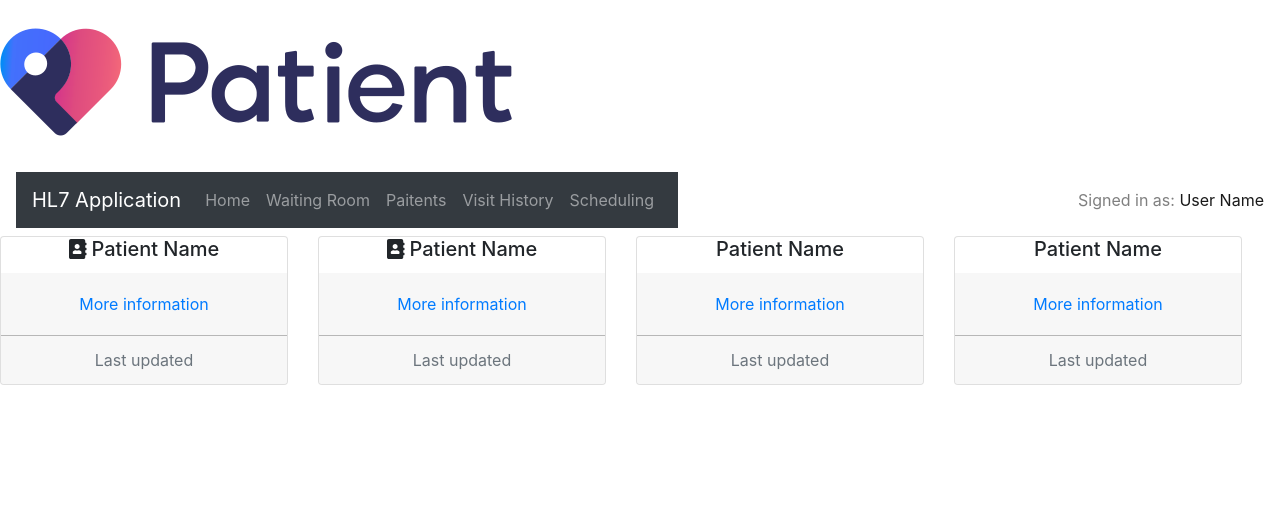
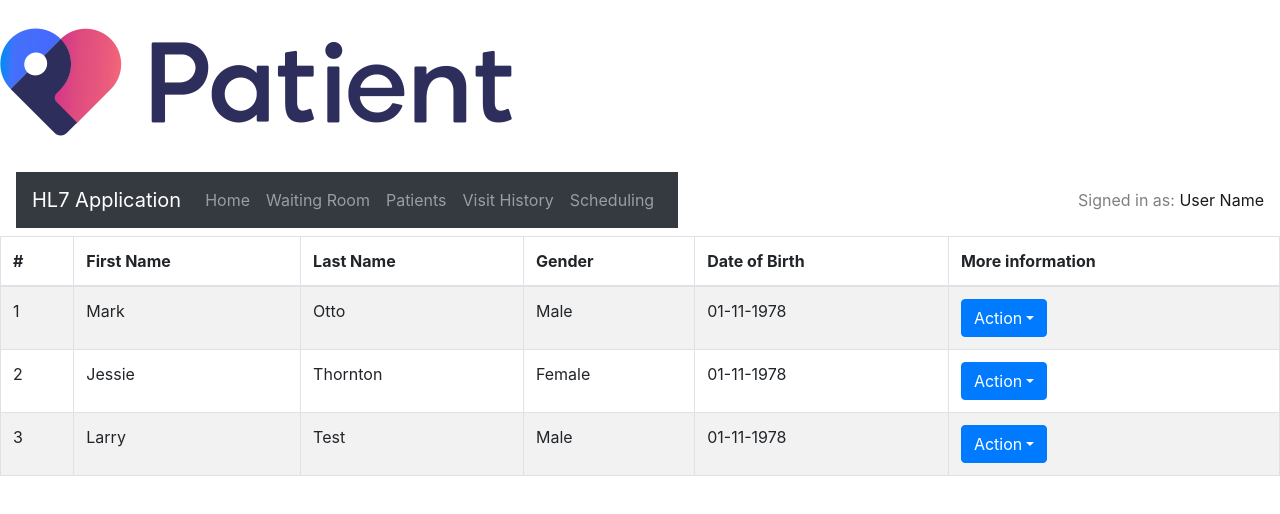
Before and after one commit to niallphelan01/ICT-skills-2-assignment-2, a React (Create React App) app: page / in a window 1280 px wide. Shown: the top 514 px of the page. Built offline with nearby package versions, Linux system fonts and the light colour scheme.

Commit message:
changes made to home view with a table of patients rather than cards

```diff
--- a/src/App.js
+++ b/src/App.js
@@ -8,6 +8,7 @@ import Dropdown from 'react-bootstrap/Dropdown';
 import DropdownButton from 'react-bootstrap/DropdownButton';
 import Accordion from 'react-bootstrap/Accordion';
 import CardDeck from 'react-bootstrap/CardDeck';
+import Table from 'react-bootstrap/Table'
 import { BrowserRouter } from 'react-router-dom';
 import { FontAwesomeIcon } from "@fortawesome/react-fontawesome";
 import "./globals/fontawesome";
@@ -19,85 +20,57 @@ function App() {
         <SiteHeader />
         </BrowserRouter>
         <div>
-        <CardDeck>
-        <Accordion defaultActiveKey="0">
-           <Card className = 'text-center' style={{ width: '18rem' }}>
-              <Card.Title><FontAwesomeIcon icon={["fas", "address-book"]} size="1x" /> Patient Name</Card.Title>
-              <Card.Header>
-                  <Accordion.Toggle as={Button} variant="link" eventKey="1"> More information</Accordion.Toggle>
-              </Card.Header>
-              <Accordion.Collapse eventKey="1">
-                 <Card.Body>More information on the patient, fields etc.
-                     <DropdownButton id="dropdown-basic-button" title="Action">
-                     <Dropdown.Item href="#/action-1">Action</Dropdown.Item>
+
+         <Table striped bordered hover>
+  <thead>
+    <tr>
+      <th>#</th>
+      <th>First Name</th>
+      <th>Last Name</th>
+      <th>Gender</th>
+      <th>Date of Birth</th>
+      <th>More information</th>
+    </tr>
+  </thead>
+  <tbody>
+    <tr>
+      <td>1</td>
+      <td>Mark</td>
+      <td>Otto</td>
+      <td>Male</td>
+      <td>01-11-1978</td>
+      <td><DropdownButton id="dropdown-basic-button" title="Action">
+                     <Dropdown.Item href="#/action-1">More information</Dropdown.Item>
                      <Dropdown.Item href="#/action-2">Another action</Dropdown.Item>
                      <Dropdown.Item href="#/action-3">Something else</Dropdown.Item>
-                 </DropdownButton>
-                 </Card.Body>
-
-              </Accordion.Collapse>
-              <Card.Footer className="text-muted">Last updated</Card.Footer>
-                      </Card>
-         </Accordion>
-         <Accordion defaultActiveKey="0">
-           <Card className = 'text-center' style={{ width: '18rem' }}>
-              <Card.Title><FontAwesomeIcon icon={["fas", "address-book"]} size="1x" /> Patient Name</Card.Title>
-              <Card.Header>
-                  <Accordion.Toggle as={Button} variant="link" eventKey="1"> More information</Accordion.Toggle>
-              </Card.Header>
-              <Accordion.Collapse eventKey="1">
-                 <Card.Body>More information on the patient, fields etc.
-                     <DropdownButton id="dropdown-basic-button" title="Action">
-                     <Dropdown.Item href="#/action-1">Action</Dropdown.Item>
+                 </DropdownButton></td>
+    </tr>
+    <tr>
+      <td>2</td>
+      <td>Jessie</td>
+      <td>Thornton</td>
+      <td>Female</td>
+      <td>01-11-1978</td>
+      <td><DropdownButton id="dropdown-basic-button" title="Action">
+                     <Dropdown.Item href="#/action-1">More information</Dropdown.Item>
                      <Dropdown.Item href="#/action-2">Another action</Dropdown.Item>
                      <Dropdown.Item href="#/action-3">Something else</Dropdown.Item>
-                 </DropdownButton>
-                 </Card.Body>
-
-              </Accordion.Collapse>
-              <Card.Footer className="text-muted">Last updated</Card.Footer>
-                      </Card>
-         </Accordion>
-         <Accordion defaultActiveKey="0">
-           <Card className = 'text-center' style={{ width: '18rem' }}>
-              <Card.Title>Patient Name</Card.Title>
-              <Card.Header>
-                  <Accordion.Toggle as={Button} variant="link" eventKey="1"> More information</Accordion.Toggle>
-              </Card.Header>
-              <Accordion.Collapse eventKey="1">
-                 <Card.Body>More information on the patient, fields etc.
-                     <DropdownButton id="dropdown-basic-button" title="Action">
-                     <Dropdown.Item href="#/action-1">Action</Dropdown.Item>
+                 </DropdownButton></td>
+    </tr>
+    <tr>
+      <td>3</td>
+      <td>Larry</td>
+      <td>Test</td>
+      <td>Male</td>
+      <td>01-11-1978</td>
+      <td><DropdownButton id="dropdown-basic-button" title="Action">
+                     <Dropdown.Item href="#/action-1">More information</Dropdown.Item>
                      <Dropdown.Item href="#/action-2">Another action</Dropdown.Item>
                      <Dropdown.Item href="#/action-3">Something else</Dropdown.Item>
-                 </DropdownButton>
-                 </Card.Body>
-
-              </Accordion.Collapse>
-              <Card.Footer className="text-muted">Last updated</Card.Footer>
-                      </Card>
-         </Accordion>
-         <Accordion defaultActiveKey="0">
-           <Card className = 'text-center' style={{ width: '18rem' }}>
-              <Card.Title>Patient Name</Card.Title>
-              <Card.Header>
-                  <Accordion.Toggle as={Button} variant="link" eventKey="1"> More information</Accordion.Toggle>
-              </Card.Header>
-              <Accordion.Collapse eventKey="1">
-                 <Card.Body>More information on the patient, fields etc.
-                     <DropdownButton id="dropdown-basic-button" title="Action">
-                     <Dropdown.Item href="#/action-1">Action</Dropdown.Item>
-                     <Dropdown.Item href="#/action-2">Another action</Dropdown.Item>
-                     <Dropdown.Item href="#/action-3">Something else</Dropdown.Item>
-                 </DropdownButton>
-                 </Card.Body>
-
-              </Accordion.Collapse>
-              <Card.Footer className="text-muted">Last updated</Card.Footer>
-                      </Card>
-         </Accordion>
-
-         </CardDeck>
+                 </DropdownButton></td>
+    </tr>
+  </tbody>
+</Table>
          </div>
          </>
   );
--- a/src/components/siteHeader/index.js
+++ b/src/components/siteHeader/index.js
@@ -16,7 +16,7 @@ const SiteHeader = () => {
     <Nav className="mr-auto">
       <Nav.Link href="">Home</Nav.Link>
       <Nav.Link href="">Waiting Room</Nav.Link>
-      <Nav.Link href="">Paitents</Nav.Link>
+      <Nav.Link href="">Patients</Nav.Link>
       <Nav.Link href="">Visit History</Nav.Link>
       <Nav.Link href="">Scheduling</Nav.Link>
     </Nav>
```
